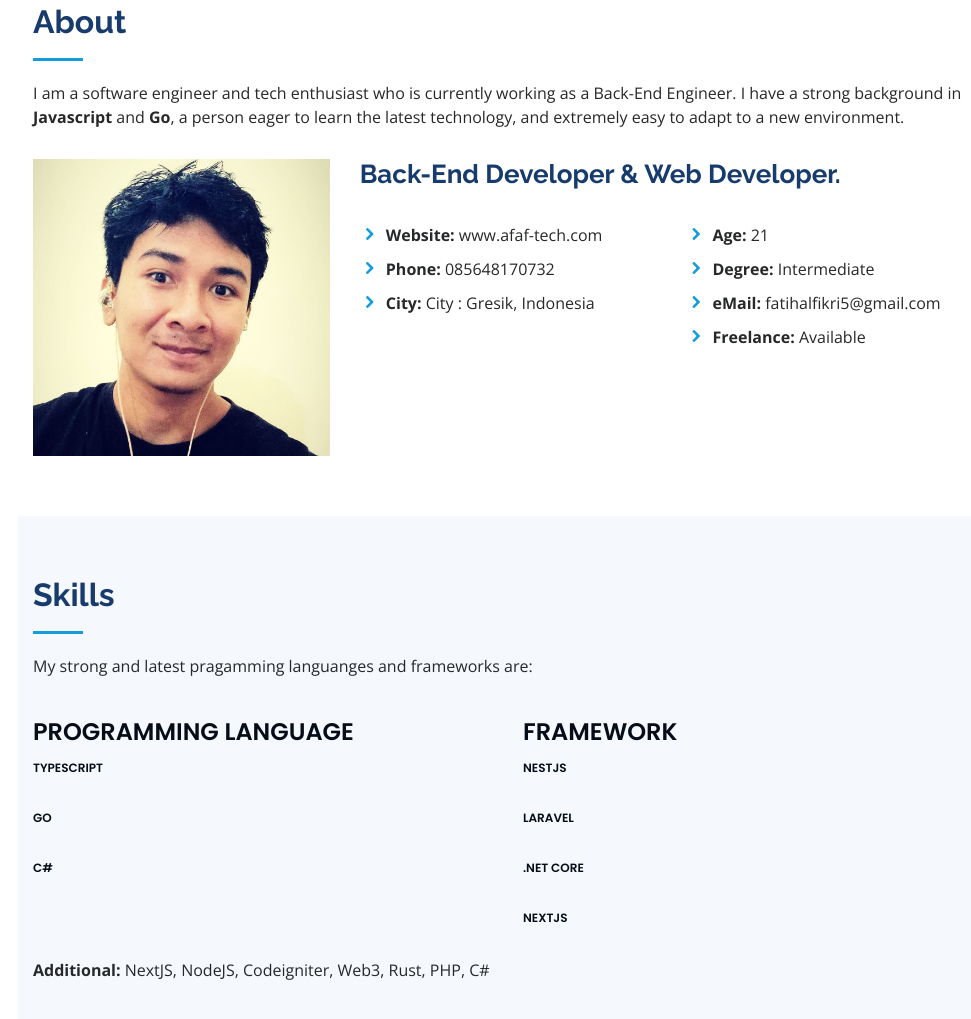
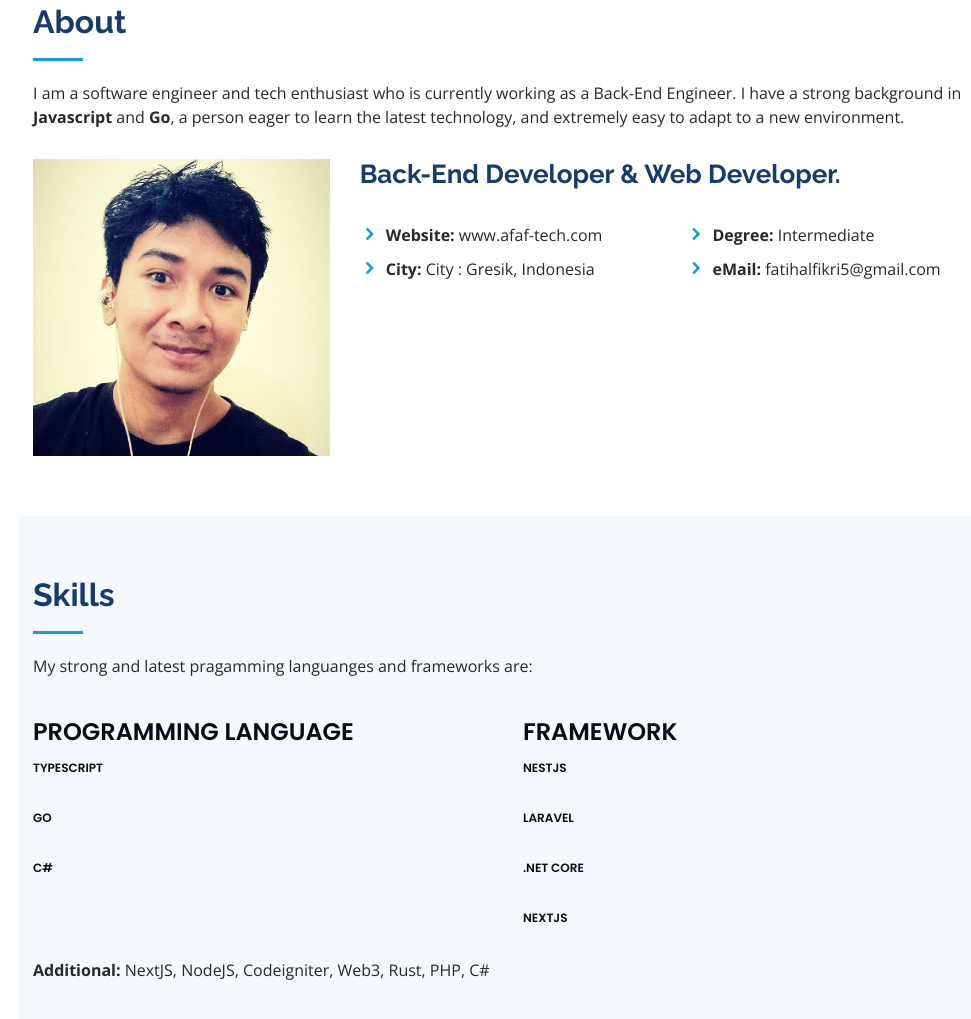
Before and after one commit to afaf-tech/portfolio, a plain HTML site: page index.html in a window 1280 px wide. Shown: the part 857-1876 px from the top of the page, without its empty margins (282-1253 px from the left). Drawn offline with nearby package versions, Linux system fonts and the light colour scheme; some packages are replaced by stand-ins of ours; a script that the page names is missing.

Commit message:
Update index.html

```diff
--- a/index.html
+++ b/index.html
@@ -102,16 +102,13 @@
               <div class="col-lg-6">
                 <ul>
                   <li><i class="icofont-rounded-right"></i> <strong>Website:</strong> www.afaf-tech.com</li>
-                  <li><i class="icofont-rounded-right"></i> <strong>Phone:</strong> 085648170732</li>
                   <li><i class="icofont-rounded-right"></i> <strong>City:</strong> City : Gresik, Indonesia</li>
                 </ul>
               </div>
               <div class="col-lg-6">
                 <ul>
-                  <li><i class="icofont-rounded-right"></i> <strong>Age:</strong> 21</li>
                   <li><i class="icofont-rounded-right"></i> <strong>Degree:</strong> Intermediate</li>
                   <li><i class="icofont-rounded-right"></i> <strong>eMail:</strong> fatihalfikri5@gmail.com</li>
-                  <li><i class="icofont-rounded-right"></i> <strong>Freelance:</strong> Available</li>
                 </ul>
               </div>
             </div>
```
